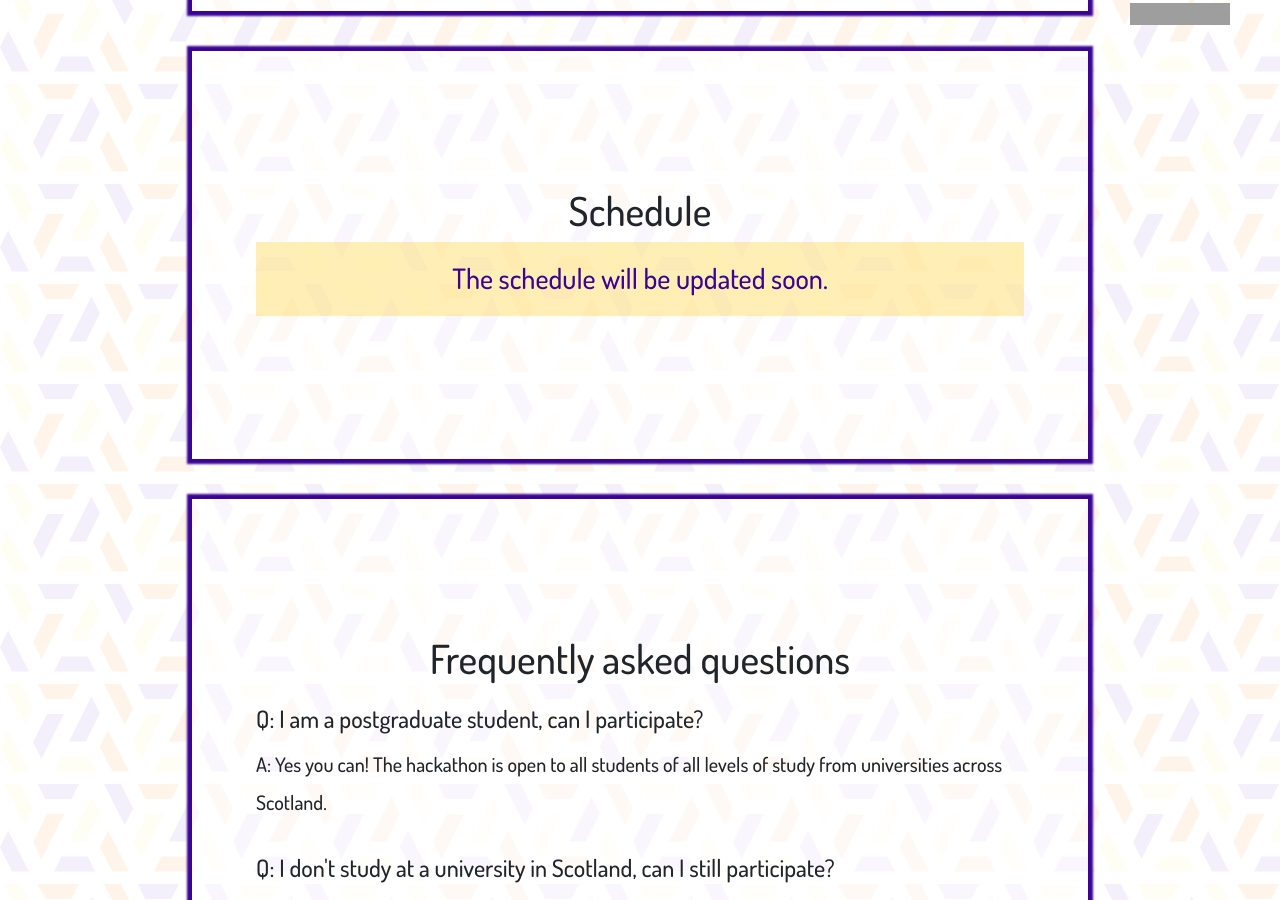
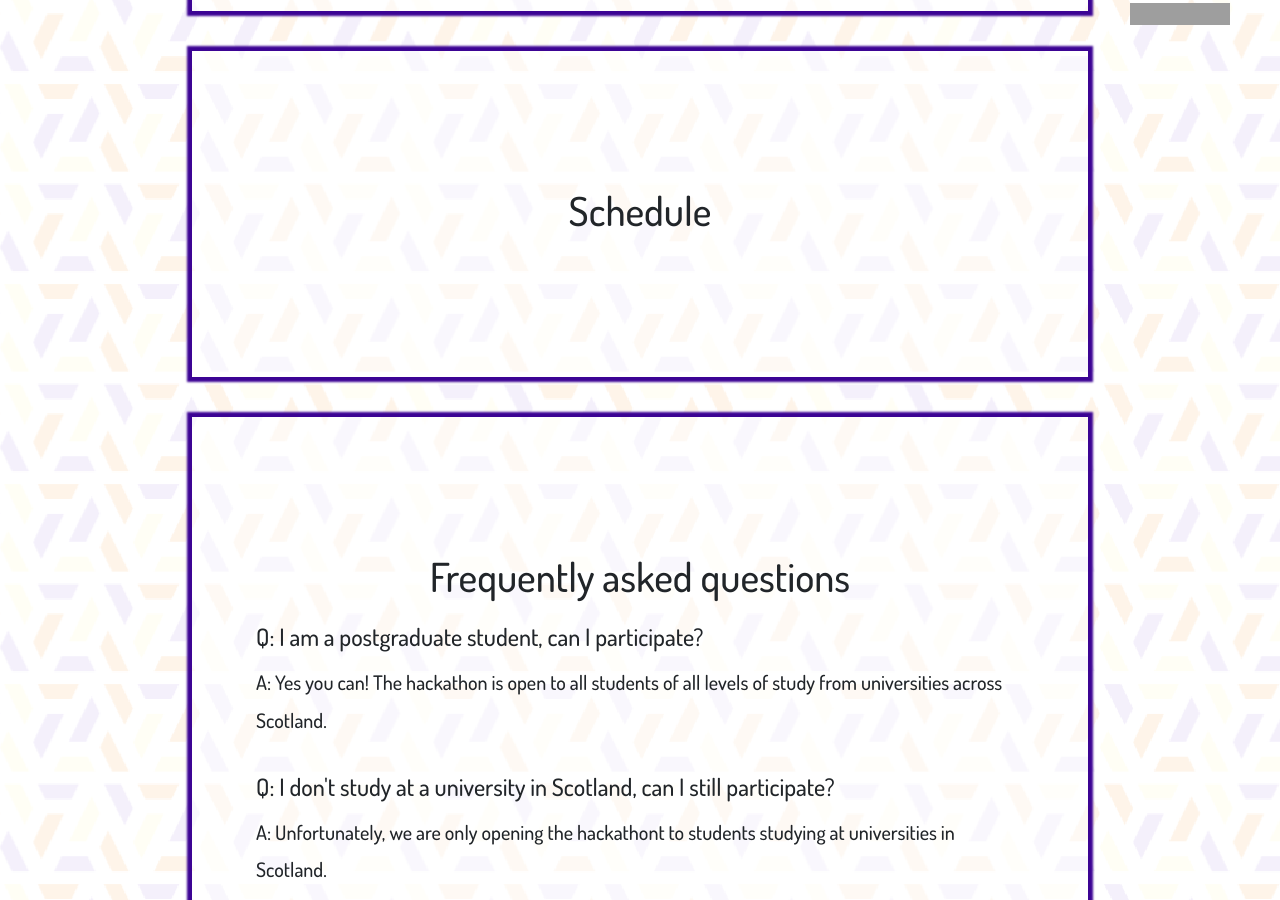
Before and after one commit to edinburgh-hoppers/adahack24, a Jekyll site: the page built from _pages/index.html, in a window 1280 px wide and 900 px high, scrolled down 2516 px. Built offline with Jekyll 4.4.1, drawn with Linux system fonts in a browser that asks for light colours; nearby versions of some CDN libraries; some of the changed lines change nothing that is shown; grey boxes are pictures that could not be loaded.

Commit message:
schedule added

```diff
--- a/_includes/schedule.html
+++ b/_includes/schedule.html
@@ -4,7 +4,7 @@
     <div class="wrapper">
         <h1>Schedule</h1>
         <div id="events">
-            <h3 style=" width: 60vw; padding: 20px;  color: #3c0494ff; background-color: rgba(255, 203, 14, 0.3);">The schedule will be updated soon.</h3>
+            <!-- <h3 style=" width: 60vw; padding: 20px;  color: #3c0494ff; background-color: rgba(255, 203, 14, 0.3);">The schedule will be updated soon.</h3> -->
         </div>
 
     </div>
--- a/_includes/scripts.html
+++ b/_includes/scripts.html
@@ -10,46 +10,46 @@
 
   var link = 'https://docs.google.com/spreadsheets/d/e/2PACX-1vSr00JMiSuM4qKHfChtIHrdxzf9OPOtA3XsFPLsXnuRDJ1DS2YHWoJU_qPUY5dFeFUBa-diUj60JaVk/pub?output=csv'           // this link should be replaced with the link retrieved earlier
 
-// function init() {
-//       Papa.parse(link, {
-//       download: true,
-//       header: true,
-//       complete: function(results) {
-//         var data = results.data
-//         console.log(data);
-//         let date = moment();
-//         let eventDate;
-//         let formattedDate;
+function init() {
+      Papa.parse(link, {
+      download: true,
+      header: true,
+      complete: function(results) {
+        var data = results.data
+        console.log(data);
+        let date = moment();
+        let eventDate;
+        let formattedDate;
 
-//         for (var i = 0; i < data.length; i++) {
-//           eventDate = moment(data[i].Date, "DD/MM/YYYY");
-//           if (!date.isSame(eventDate)) {
-//             formattedDate = eventDate.format("ddd, Do MMMM");
-//             $('#events').append(
-//               '<div style="margin: 40px;" class="eventDate"><h4><span>' + formattedDate + '</span></h4></div>' +
-//               '<div class="row event">' +
-//               '<div class="col-sm-4 eventLeft" >' +
-//                 '<h5 id="time"><b>' + data[i].Time + '</b></h5></div>' +
-//               '<div class="col-sm-6 eventRight">' +
-//                 '<h5 class="eventTitle">' + data[i].Title +  '</h5>' +
-//                 '<p>'+ data[i].Description + '</p>'
-//             );
+        for (var i = 0; i < data.length; i++) {
+          eventDate = moment(data[i].Date, "DD/MM/YYYY");
+          if (!date.isSame(eventDate)) {
+            formattedDate = eventDate.format("ddd, Do MMMM");
+            $('#events').append(
+              '<div style="margin: 40px;" class="eventDate"><h4><span>' + formattedDate + '</span></h4></div>' +
+              '<div class="row event">' +
+              '<div class="col-sm-4 eventLeft" >' +
+                '<h5 id="time"><b>' + data[i].Time + '</b></h5></div>' +
+              '<div class="col-sm-6 eventRight">' +
+                '<h5 class="eventTitle">' + data[i].Title +  '</h5>' +
+                '<p>'+ data[i].Description + '</p>'
+            );
 
-//           } else {
-//             $('#events').append(
-//               '<div class="row event">' +
-//               '<div class="col-sm-4 eventLeft" >' +
-//                 '<h5 id="time"><b>' + data[i].Time + '</b></h5></div>' +
-//               '<div class="col-sm-6 eventRight">' +
-//                 '<h5 class="eventTitle">' + data[i].Title +  '</h5>' +
-//                 '<p>'+ data[i].Description + '</p>'
-//             );
-//           }
-//           date = eventDate;
-//         }
-//       }
-//     })}
-//     window.addEventListener('DOMContentLoaded', init)
+          } else {
+            $('#events').append(
+              '<div class="row event">' +
+              '<div class="col-sm-4 eventLeft" >' +
+                '<h5 id="time"><b>' + data[i].Time + '</b></h5></div>' +
+              '<div class="col-sm-6 eventRight">' +
+                '<h5 class="eventTitle">' + data[i].Title +  '</h5>' +
+                '<p>'+ data[i].Description + '</p>'
+            );
+          }
+          date = eventDate;
+        }
+      }
+    })}
+    window.addEventListener('DOMContentLoaded', init)
 
 
 </script>
```
